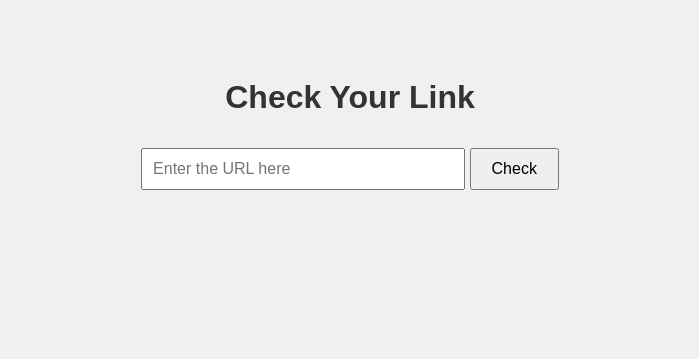
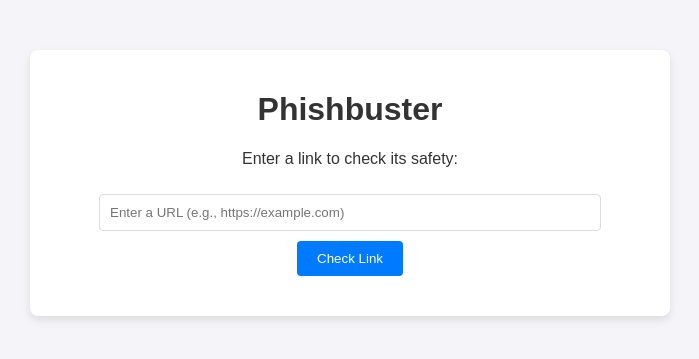
Before and after one commit to saodatsafra/PhishBuster, a Flask app: page / in a window 1280 px wide. Shown: the top 359 px of the page, without its empty margins (290-989 px from the left). Run offline with Flask 3, Linux system fonts and the light colour scheme.

Commit message:
HTTPS update

```diff
--- a/app.py
+++ b/app.py
@@ -1,17 +1,24 @@
-from flask import Flask, render_template, request
+from flask import Flask, render_template, request, jsonify
+import re
 
 app = Flask(__name__)
 
 @app.route('/')
-def home():
+def index():
     return render_template('index.html')
 
-@app.route('/check', methods=['POST'])
-def check():
-    url = request.form["url"]
-    result = f"The URL you entered is: {url}"
-    return render_template('index.html', result=result)
+@app.route('/check_link', methods=['POST'])
+def check_link():
+    data = request.get_json()
+    link = data.get('link', '')
 
+    # Check if the link is HTTPS or not
+    if re.match(r'^https://', link):
+        return jsonify({"status": "safe", "message": "The link is using HTTPS, which is generally secure."})
+    elif re.match(r'^http://', link):
+        return jsonify({"status": "warning", "message": "The link is using HTTP, which is not secure."})
+    else:
+        return jsonify({"status": "error", "message": "Invalid URL format. Please provide a valid link."})
 
 if __name__ == '__main__':
     app.run(debug=True)
--- a/static/design.css
+++ b/static/design.css
@@ -1,20 +1,43 @@
 body {
     font-family: Arial, sans-serif;
+    margin: 0;
+    padding: 0;
+    background-color: #f4f4f9;
+    color: #333;
+}
+
+.container {
+    max-width: 600px;
+    margin: 50px auto;
+    padding: 20px;
     text-align: center;
-    background-color: #f0f0f0;
-    padding: 50px;
-    }
-h1 {
-    color: #333;
-    }
-#url-input {
+    background: #fff;
+    box-shadow: 0 4px 8px rgba(0, 0, 0, 0.1);
+    border-radius: 8px;
+}
+
+input {
     padding: 10px;
-    width: 300px;
-    font-size: 16px;
-    }
-#check-button {
+    width: 80%;
+    margin: 10px 0;
+    border: 1px solid #ddd;
+    border-radius: 4px;
+}
+
+button {
     padding: 10px 20px;
-    font-size: 16px;
-    margin-top: 10px;
+    color: #fff;
+    background-color: #007BFF;
+    border: none;
+    border-radius: 4px;
     cursor: pointer;
 }
+
+button:hover {
+    background-color: #0056b3;
+}
+
+.result {
+    margin-top: 20px;
+    font-size: 16px;
+}
--- /dev/null
+++ b/static/script.js
@@ -0,0 +1,29 @@
+document.addEventListener('DOMContentLoaded', function() {
+    const form = document.getElementById('link-form');
+    const resultDiv = document.getElementById('result');
+
+    form.addEventListener('submit', async function(event) {
+        event.preventDefault();
+        const link = document.getElementById('link-input').value;
+
+        const response = await fetch('/check_link', {
+            method: 'POST',
+            headers: {
+                'Content-Type': 'application/json',
+            },
+            body: JSON.stringify({ link }),
+        });
+
+        const result = await response.json();
+
+        if (result.status === 'safe') {
+            resultDiv.style.color = 'green';
+        } else if (result.status === 'warning') {
+            resultDiv.style.color = 'orange';
+        } else {
+            resultDiv.style.color = 'red';
+        }
+
+        resultDiv.textContent = result.message;
+    });
+});
--- a/templates/index.html
+++ b/templates/index.html
@@ -3,21 +3,19 @@
 <head>
     <meta charset="UTF-8">
     <meta name="viewport" content="width=device-width, initial-scale=1.0">
-    <title>PhishBuster</title>
+    <title>Phishbuster</title>
     <link rel="stylesheet" href="{{ url_for('static', filename='design.css') }}">
 </head>
-
 <body>
-    <h1>Check Your Link</h1>
-    <form action="/check" method = "post">
-        <input type="text" id="url-input" name="url" placeholder="Enter the URL here">
-        <button type="submit" id="check-button">Check</button>
-
-    </form>
-
-    {% if result %}
-    <div id="result">{{ result }}</div>
-    {% endif %}
-
+    <div class="container">
+        <h1>Phishbuster</h1>
+        <p>Enter a link to check its safety:</p>
+        <form id="link-form">
+            <input type="text" id="link-input" placeholder="Enter a URL (e.g., https://example.com)" required>
+            <button type="submit">Check Link</button>
+        </form>
+        <div id="result" class="result"></div>
+    </div>
+    <script src="{{ url_for('static', filename='script.js') }}"></script>
 </body>
 </html>
```
